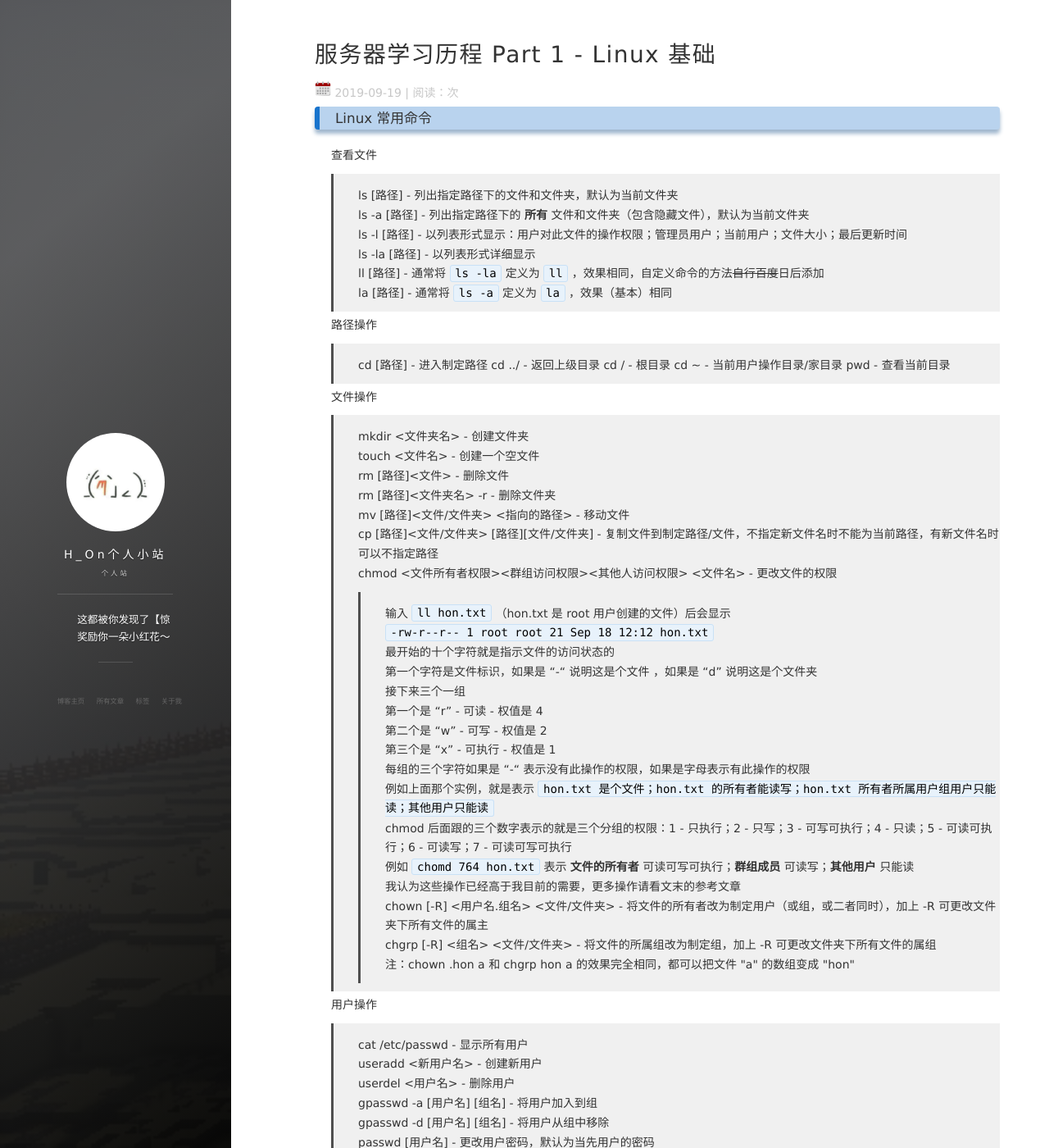
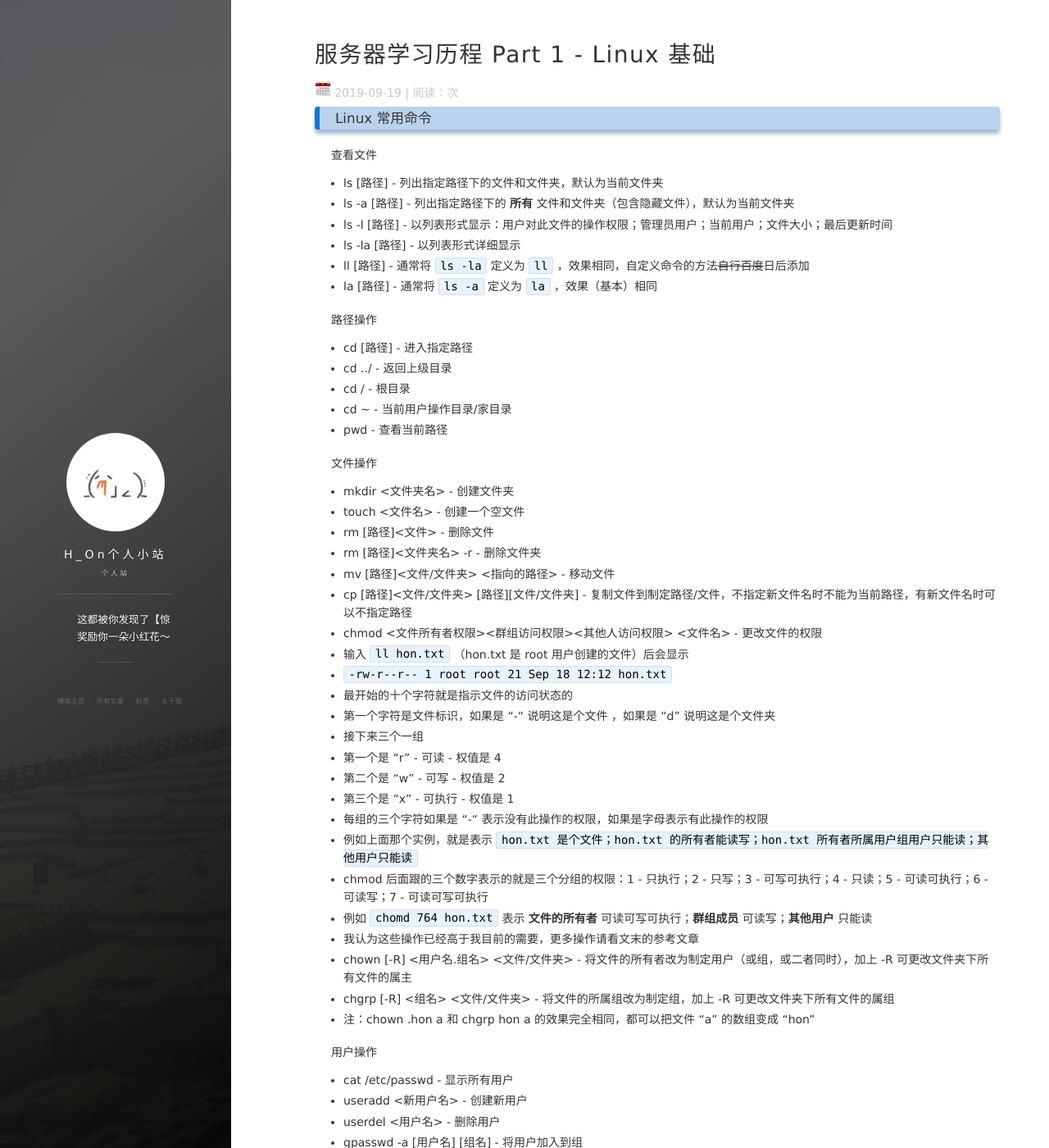
Before and after one commit to Hybrogen/Hybrogen.github.io, a Jekyll site: the page built from _posts/2019-09-19-ServerStudy-Linux.md, in a window 1280 px wide and 1400 px high. Shown: the whole window at 82% size. Built offline with Jekyll 4.4.1, drawn with Linux system fonts in a browser that asks for light colours; nearby versions of some CDN libraries; comment, search, counter and statistics services are not loaded; some of the changed text lies outside the part shown.

Commit message:
Linux study - update

```diff
--- a/_posts/2019-09-19-ServerStudy-Linux.md
+++ b/_posts/2019-09-19-ServerStudy-Linux.md
@@ -8,129 +8,129 @@ tag: 闲谈
 
 ### Linux 常用命令
 查看文件
-> ls [路径] - 列出指定路径下的文件和文件夹，默认为当前文件夹<br>
-> ls -a [路径] - 列出指定路径下的 **所有** 文件和文件夹（包含隐藏文件），默认为当前文件夹<br>
-> ls -l [路径] - 以列表形式显示：用户对此文件的操作权限；管理员用户；当前用户；文件大小；最后更新时间<br>
-> ls -la [路径] - 以列表形式详细显示<br>
-> ll [路径] - 通常将 `ls -la` 定义为 `ll` ，效果相同，自定义命令的方法~~自行百度~~日后添加<br>
-> la [路径] - 通常将 `ls -a` 定义为 `la` ，效果（基本）相同
+- ls [路径] - 列出指定路径下的文件和文件夹，默认为当前文件夹
+- ls -a [路径] - 列出指定路径下的 **所有** 文件和文件夹（包含隐藏文件），默认为当前文件夹
+- ls -l [路径] - 以列表形式显示：用户对此文件的操作权限；管理员用户；当前用户；文件大小；最后更新时间
+- ls -la [路径] - 以列表形式详细显示
+- ll [路径] - 通常将 `ls -la` 定义为 `ll` ，效果相同，自定义命令的方法~~自行百度~~日后添加
+- la [路径] - 通常将 `ls -a` 定义为 `la` ，效果（基本）相同
 
 路径操作
-> cd [路径] - 进入制定路径
-> cd ../ - 返回上级目录
-> cd / - 根目录
-> cd ~ - 当前用户操作目录/家目录
-> pwd - 查看当前目录
+- cd [路径] - 进入指定路径
+- cd ../ - 返回上级目录
+- cd / - 根目录
+- cd ~ - 当前用户操作目录/家目录
+- pwd - 查看当前路径
 
 文件操作
-> mkdir <文件夹名> - 创建文件夹<br>
-> touch <文件名> - 创建一个空文件<br>
-> rm [路径]<文件> - 删除文件<br>
-> rm [路径]<文件夹名> -r - 删除文件夹<br>
-> mv [路径]<文件/文件夹> <指向的路径> - 移动文件<br>
-> cp [路径]<文件/文件夹> [路径][文件/文件夹] - 复制文件到制定路径/文件，不指定新文件名时不能为当前路径，有新文件名时可以不指定路径<br>
-> chmod <文件所有者权限><群组访问权限><其他人访问权限> <文件名> - 更改文件的权限
->> 输入 `ll hon.txt` （hon.txt 是 root 用户创建的文件）后会显示<br>
->> `-rw-r--r-- 1 root root 21 Sep 18 12:12 hon.txt`<br>
->> 最开始的十个字符就是指示文件的访问状态的<br>
->> 第一个字符是文件标识，如果是 "-" 说明这是个文件 ，如果是 "d" 说明这是个文件夹<br>
->> 接下来三个一组<br>
->> 第一个是 "r" - 可读   - 权值是 4<br>
->> 第二个是 "w" - 可写   - 权值是 2<br>
->> 第三个是 "x" - 可执行 - 权值是 1<br>
->> 每组的三个字符如果是 "-" 表示没有此操作的权限，如果是字母表示有此操作的权限<br>
->> 例如上面那个实例，就是表示 `hon.txt 是个文件；hon.txt 的所有者能读写；hon.txt 所有者所属用户组用户只能读；其他用户只能读`<br>
->> chmod 后面跟的三个数字表示的就是三个分组的权限：1 - 只执行；2 - 只写；3 - 可写可执行；4 - 只读；5 - 可读可执行；6 - 可读写；7 - 可读可写可执行<br>
->> 例如 `chomd 764 hon.txt` 表示 **文件的所有者** 可读可写可执行；**群组成员** 可读写；**其他用户** 只能读<br>
->> 我认为这些操作已经高于我目前的需要，更多操作请看文末的参考文章<br>
-> chown [-R] <用户名.组名> <文件/文件夹> - 将文件的所有者改为制定用户（或组，或二者同时），加上 -R 可更改文件夹下所有文件的属主<br>
-> chgrp [-R] <组名> <文件/文件夹> - 将文件的所属组改为制定组，加上 -R 可更改文件夹下所有文件的属组<br>
->> 注：chown .hon a 和 chgrp hon a 的效果完全相同，都可以把文件 "a" 的数组变成 "hon"
+- mkdir <文件夹名> - 创建文件夹
+- touch <文件名> - 创建一个空文件
+- rm [路径]<文件> - 删除文件
+- rm [路径]<文件夹名> -r - 删除文件夹
+- mv [路径]<文件/文件夹> <指向的路径> - 移动文件
+- cp [路径]<文件/文件夹> [路径][文件/文件夹] - 复制文件到制定路径/文件，不指定新文件名时不能为当前路径，有新文件名时可以不指定路径
+- chmod <文件所有者权限><群组访问权限><其他人访问权限> <文件名> - 更改文件的权限
+ - 输入 `ll hon.txt` （hon.txt 是 root 用户创建的文件）后会显示
+ - `-rw-r--r-- 1 root root 21 Sep 18 12:12 hon.txt`
+ - 最开始的十个字符就是指示文件的访问状态的
+ - 第一个字符是文件标识，如果是 "-" 说明这是个文件 ，如果是 "d" 说明这是个文件夹
+ - 接下来三个一组
+ - 第一个是 "r" - 可读   - 权值是 4
+ - 第二个是 "w" - 可写   - 权值是 2
+ - 第三个是 "x" - 可执行 - 权值是 1
+ - 每组的三个字符如果是 "-" 表示没有此操作的权限，如果是字母表示有此操作的权限
+ - 例如上面那个实例，就是表示 `hon.txt 是个文件；hon.txt 的所有者能读写；hon.txt 所有者所属用户组用户只能读；其他用户只能读`
+ - chmod 后面跟的三个数字表示的就是三个分组的权限：1 - 只执行；2 - 只写；3 - 可写可执行；4 - 只读；5 - 可读可执行；6 - 可读写；7 - 可读可写可执行
+ - 例如 `chomd 764 hon.txt` 表示 **文件的所有者** 可读可写可执行；**群组成员** 可读写；**其他用户** 只能读
+ - 我认为这些操作已经高于我目前的需要，更多操作请看文末的参考文章
+- chown [-R] <用户名.组名> <文件/文件夹> - 将文件的所有者改为制定用户（或组，或二者同时），加上 -R 可更改文件夹下所有文件的属主
+- chgrp [-R] <组名> <文件/文件夹> - 将文件的所属组改为制定组，加上 -R 可更改文件夹下所有文件的属组
+ - 注：chown .hon a 和 chgrp hon a 的效果完全相同，都可以把文件 "a" 的数组变成 "hon"
 
 用户操作
-> cat /etc/passwd - 显示所有用户<br>
-> useradd <新用户名> - 创建新用户<br>
-> userdel <用户名> - 删除用户<br>
-> gpasswd -a [用户名] [组名] - 将用户加入到组<br>
-> gpasswd -d [用户名] [组名] - 将用户从组中移除<br>
-> passwd [用户名] - 更改用户密码，默认为当先用户的密码<br>
-> w - 查看活动用户<br>
-> who - 查看当前用户<br>
-> whoami - 查看当前用户名<br>
-> last - 查看登录成功的用户记录<br>
-> lastb - 查看登录不成功的用户记录
+- cat /etc/passwd - 显示所有用户
+- useradd <新用户名> - 创建新用户
+- userdel <用户名> - 删除用户
+- gpasswd -a [用户名] [组名] - 将用户加入到组
+- gpasswd -d [用户名] [组名] - 将用户从组中移除
+- passwd [用户名] - 更改用户密码，默认为当先用户的密码
+- w - 查看活动用户
+- who - 查看当前用户
+- whoami - 查看当前用户名
+- last - 查看登录成功的用户记录
+- lastb - 查看登录不成功的用户记录
 
 组操作
-> cat /etc/group - 显示所有组<br>
-> groups [用户名] - 显示用户所在组，默认为当前用户所在组<br>
-> groupadd <新组名> - 创建新组<br>
-> groupdel <组名> - 删除组<br>
-> groupmod <组名> -n <组新名> - 更改组名<br>
+- cat /etc/group - 显示所有组
+- groups [用户名] - 显示用户所在组，默认为当前用户所在组
+- groupadd <新组名> - 创建新组
+- groupdel <组名> - 删除组
+- groupmod <组名> -n <组新名> - 更改组名
 
 查看进程
-> top - 实施浏览服务器使用情况<br>
-> ps - 查看静态的进程统计信息 ( Processes Statistic )<br>
->> a - 显示当前终端下的所有进程信息，包括其他用户的进程<br>
->> u - 使用以用户为主的格式输出进程信息<br>
->> x - 显示当前用户在所有终端下的进程<br>
->> -e - 显示系统内的所有进程信息<br>
->> -l - 使用长（long）格式显示进程信息<br>
->> -f - 使用完整的（full）格式显示进程信息<br>
->> 需要注意的是，有一部分选项是不带 "-" 前缀的（添加 "-" 前缀后含义可能会有出入）。习惯上将上述选项组合在一起使用，如，`ps aux` 或 `ps -elf`
+- top - 实施浏览服务器使用情况
+- ps - 查看静态的进程统计信息 ( Processes Statistic )
+ - a - 显示当前终端下的所有进程信息，包括其他用户的进程
+ - u - 使用以用户为主的格式输出进程信息
+ - x - 显示当前用户在所有终端下的进程
+ - -e - 显示系统内的所有进程信息
+ - -l - 使用长（long）格式显示进程信息
+ - -f - 使用完整的（full）格式显示进程信息
+ - 需要注意的是，有一部分选项是不带 "-" 前缀的（添加 "-" 前缀后含义可能会有出入）。习惯上将上述选项组合在一起使用，如，`ps aux` 或 `ps -elf`
 
 编辑器
-> nano - Linux 自带的编辑器，操作简便难受<br>
-> vi - Linux 自带编辑器，经典编辑器之神，没有常年的联系恐怕适应不了<br>
-> vim - 需要安装的优化版 vi 编辑器，在 vi 的功能基础上支持各种简便操作，能够使新人快速上手
+- nano - Linux 自带的编辑器，操作简便难受
+- vi - Linux 自带编辑器，经典编辑器之神，没有常年的联系恐怕适应不了
+- vim - 需要安装的优化版 vi 编辑器，在 vi 的功能基础上支持各种简便操作，能够使新人快速上手
 
 ### vim 基础操作
 注：在 vim 编辑器内 **按 esc 返回到命令模式** 所有 vim 命令的都是在命令模式下开始的，如果不确定自己现在是什么模式，狂按几下 esc 就好了
 
 编辑
-> i - 从当前位置开始插入<br>
-> I - 从光标所在行行首开始插入<br>
-> a - 从光标下一个位置开始插入<br>
-> A - 从光标所在行行末开始插入<br>
-> s - 删除当前字符并插入<br>
-> S - 清空光标所在行并开始编辑<br>
-> o - 在下面新建一行开始编辑<br>
-> O - 在上面新建一行开始编辑<br>
-> x - 剪切当前位置的一个字符（或选中的一段字符）<br>
-> X - 剪切上一个位置的一个字符（若已有选框，剪切整行）<br>
-> u - 撤销一步操作<br>
-> U - 撤销一步撤销<br>
-> p - 在光标后面的位置粘贴<br>
-> P - 在光标前面的位置粘贴<br>
-> v - 从当前字符开始以单个字符为单位扩选<br>
-> V - 从当前行开始以行为单位扩选<br>
-> h - 光标向左移动<br>
-> j - 向下<br>
-> k - 向上<br>
-> l - 向右<br>
-> dd - 剪切一行（带行末的换行符）<br>
-> D - 剪切一行（不带行末的换行符）<br>
-> Y/yy - 复制一行（带行末的换行符）
+- i - 从当前位置开始插入
+- I - 从光标所在行行首开始插入
+- a - 从光标下一个位置开始插入
+- A - 从光标所在行行末开始插入
+- s - 删除当前字符并插入
+- S - 清空光标所在行并开始编辑
+- o - 在下面新建一行开始编辑
+- O - 在上面新建一行开始编辑
+- x - 剪切当前位置的一个字符（或选中的一段字符）
+- X - 剪切上一个位置的一个字符（若已有选框，剪切整行）
+- u - 撤销一步操作
+- U - 撤销一步撤销
+- p - 在光标后面的位置粘贴
+- P - 在光标前面的位置粘贴
+- v - 从当前字符开始以单个字符为单位扩选
+- V - 从当前行开始以行为单位扩选
+- h - 光标向左移动
+- j - 向下
+- k - 向上
+- l - 向右
+- dd - 剪切一行（带行末的换行符）
+- D - 剪切一行（不带行末的换行符）
+- Y/yy - 复制一行（带行末的换行符）
 
-注：一个整数 (n) + 以上任何一条指令，能使指令重复运行 n 次<br>
+注：一个整数 (n) + 以上任何一条指令，能使指令重复运行 n 次
 如：3x - 能够删除光标后的三个字符
 
 冒号命令
-> :q - 退出编辑器<br>
-> :q！ - 强制退出编辑器，不保存以更改内容<br>
-> :w - 保存<br>
-> :wq - 保存并退出<br>
-> :x - 保存并退出<br>
-> :%s/<字符串a>/<字符串>/g - 将整个文件中的 "字符串a" 更换为 "字符串b"<br>
-> :s/<字符串a>/<字符串>/g - 将光标所在行的 "字符串a" 更换为 "字符串b"
+- :q - 退出编辑器
+- :q！ - 强制退出编辑器，不保存以更改内容
+- :w - 保存
+- :wq - 保存并退出
+- :x - 保存并退出
+- :%s/<字符串a>/<字符串>/g - 将整个文件中的 "字符串a" 更换为 "字符串b"
+- :s/<字符串a>/<字符串>/g - 将光标所在行的 "字符串a" 更换为 "字符串b"
 
 斜杠命令
-> /<字符串> - 在文件中匹配字符串的位置<br>
->> 按 "n" 可以查找下一个<br>
->> 按 "N" 可以查找上一个
+- /<字符串> - 在文件中匹配字符串的位置
+ - 按 "n" 可以查找下一个
+ - 按 "N" 可以查找上一个
 
-vim 的命令我这里只放出来了几个我个人写程序的时候经常用的，vim 的功能当然不限于此，更多的功能可以期待猹后期的补充哟~
+vim 的命令我这里只放出来了几个我个人写程序的时候经常用的，vim 的功能当然不限于此，更多的功能可以期待猹后期的补充哟~关于猹的更多~~小秘密~~点击页面下方的链接看看叭~
 
-参考文章：<br>
-[Linux命令:修改文件权限命令chmod、chgrp、chown详解](https://www.cnblogs.com/cwwmmv/p/10535175.html)<br>
-[Linux上新建用户及赋权操作](https://www.cnblogs.com/RENQIWEI1995/p/7797280.html)<br>
+参考文章：
+[Linux命令:修改文件权限命令chmod、chgrp、chown详解](https://www.cnblogs.com/cwwmmv/p/10535175.html)
+[Linux上新建用户及赋权操作](https://www.cnblogs.com/RENQIWEI1995/p/7797280.html)
 [Linux如何查看和控制进程](https://baijiahao.baidu.com/s?id=1617448120776344096&wfr=spider&for=pc)
```
